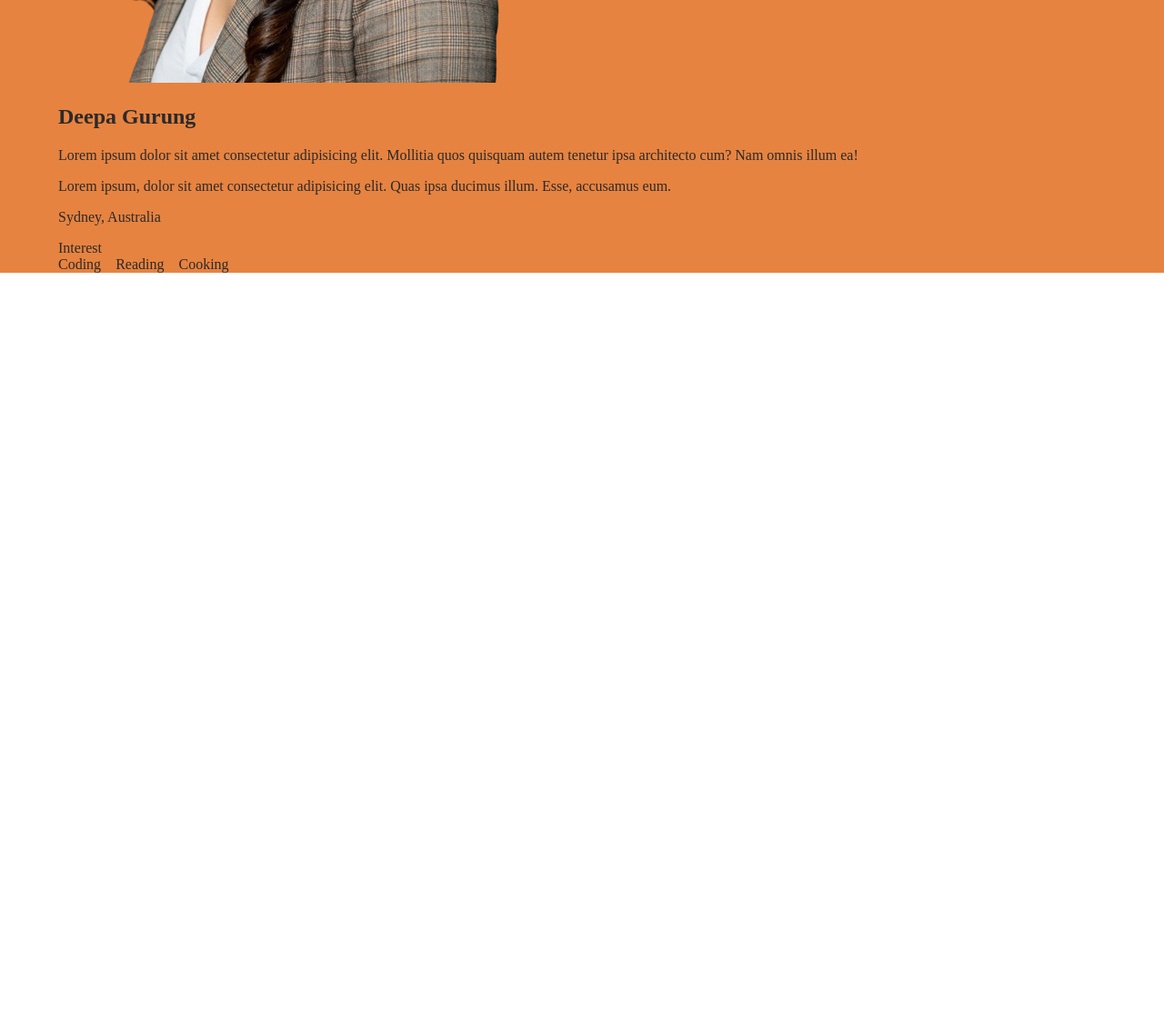
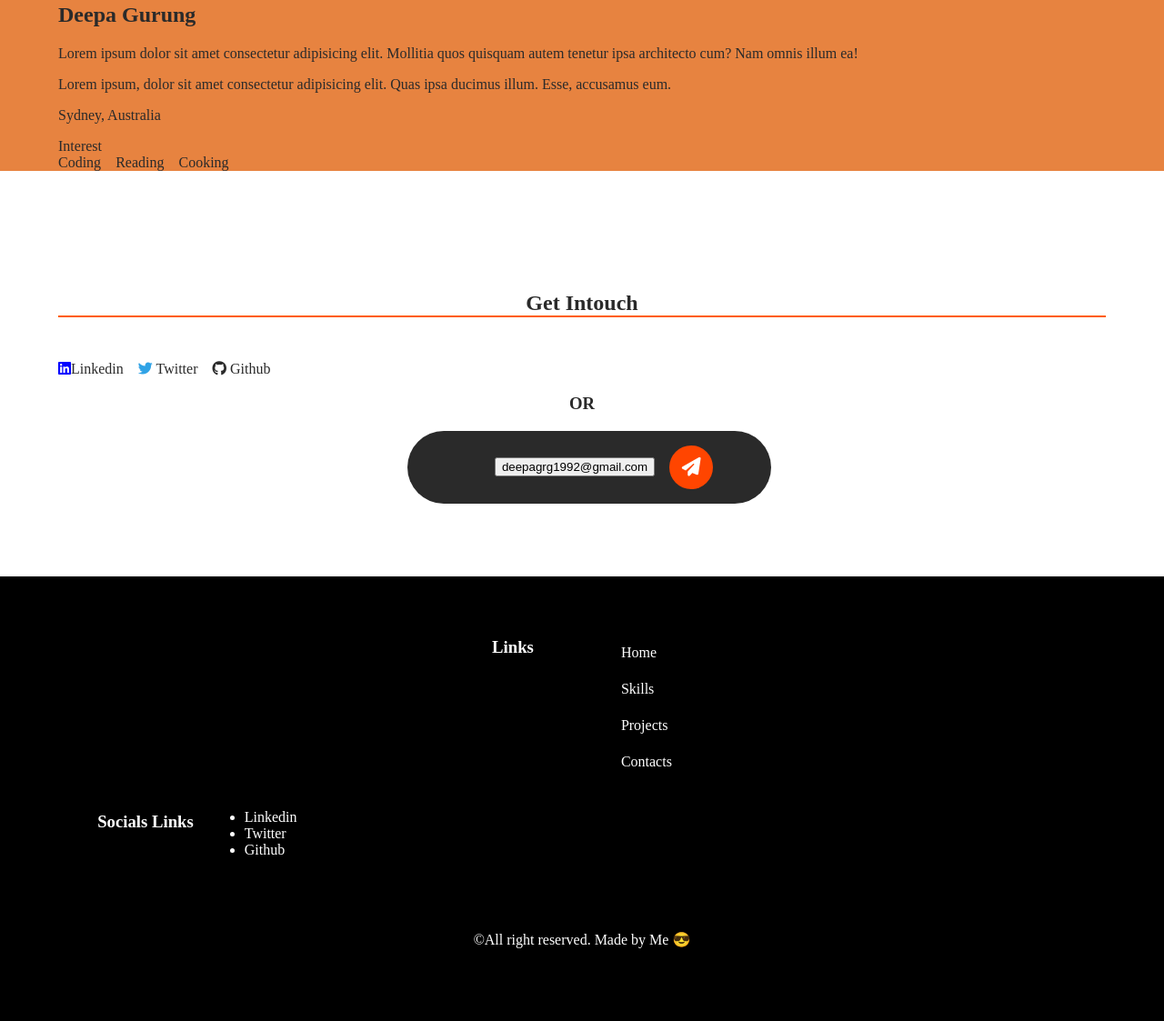
Before and after one commit to Deepagrg/My-Portfolio-, a plain HTML site: page index.html in a window 1280 px wide. Shown: the part 2896-4019 px from the top of the page at 91% size. Before the commit the page ends 3196 px from the top, so only its background shows below. Drawn offline with Linux system fonts and the light colour scheme.

Commit message:
first commit

```diff
--- a/index.html
+++ b/index.html
@@ -30,11 +30,11 @@
 
           <div class="menu">
             <ul class="flex navigation">
-              <li><a href="">Home</a></li>
-              <li><a href="">Skills</a></li>
-              <li><a href="">Projects</a></li>
-              <li><a href="">About</a></li>
-              <li><a href="">Contact</a></li>
+              <li><a href="#Home">Home</a></li>
+              <li><a href="#Skills">Skills</a></li>
+              <li><a href="#Projects">Projects</a></li>
+              <li><a href="$About">About</a></li>
+              <li><a href="#Contact">Contact</a></li>
             </ul>
           </div>
         </div>
@@ -242,7 +242,74 @@
 
       <!--contact me-->
 
+      <section class="container Contact" id="Contact">
+        <h2 class="title"><span>Get Intouch</span></h2>
+        <div class="Social flex">
+          <a href="https://www.linkedin.com/in/deepa-gurung/" target="_blank">
+            <i class="fa-brands fa-linkedin" style="color: blue"></i
+            ><span>Linkedin</span>
+          </a>
+          <a href="">
+            <i
+              class="fa-brands fa-twitter"
+              style="color: rgb(48, 163, 230)"
+            ></i>
+            <span>Twitter</span></a
+          >
+          <a href="">
+            <i class="fa-brands fa-github"></i> <span>Github</span>
+          </a>
+        </div>
+
+        <h3>OR</h3>
+
+        <a href="">
+          <div class="email-section flex">
+            <div class="email flex">
+              <a href="mailto: deepagrg1992@gmail.com" download=""></a>
+
+              <button>deepagrg1992@gmail.com</button>
+              <div class="send flex">
+                <i class="fa-solid fa-paper-plane"></i>
+              </div>
+            </div>
+          </div>
+        </a>
+      </section>
+
       <!--footer-->
+
+      <footer class="footer">
+        <div class="container">
+          <div class="top flex">
+            <h3>Links</h3>
+
+            <ul>
+              <li><a href="">Home</a></li>
+              <li><a href="">Skills</a></li>
+              <li><a href="">Projects</a></li>
+              <li><a href="">Contacts</a></li>
+            </ul>
+          </div>
+
+          <div class="socials flex">
+            <h3>Socials Links</h3>
+            <ul>
+              <li><a href="">Linkedin</a></li>
+              <li><a href="">Twitter</a></li>
+              <li><a href="">Github</a></li>
+            </ul>
+          </div>
+
+          <div class="bottom">&copy;All right reserved. Made by Me 😎</div>
+        </div>
+      </footer>
+
+      <a href="#home">
+        <div class="go-up flex">
+          <i class="fa-solid fa-angle-up"></i>
+        </div>
+      </a>
     </div>
   </body>
 </html>
--- a/style.css
+++ b/style.css
@@ -1,3 +1,7 @@
+html {
+  scroll-behavior: smooth;
+}
+
 * {
   box-sizing: border-box;
 }
@@ -275,7 +279,7 @@ header {
 
 .about {
   background: rgb(231, 131, 64);
-  padding-top: 7rem;
+  padding-top: 7rem 0;
 }
 
 .about-content {
@@ -317,3 +321,116 @@ header {
   cursor: pointer;
   background: grey;
 }
+
+/*----- contact me section-----*/
+
+.Contact {
+  padding-top: 7rem;
+  /* margin-top: 3rem; */
+
+  text-align: center;
+  margin-bottom: 5rem;
+}
+
+.contact .section {
+  justify-content: space space-around;
+  margin: 5rem;
+}
+
+.contact .section i {
+  font-size: 5rem;
+}
+
+.email-section {
+  justify-content: center;
+}
+
+.email {
+  background-color: var(--border-color);
+  color: var(--body-bg);
+  padding: 1rem 2rem;
+  width: 400px;
+  border-radius: 100px;
+  border-color: var(--body-bg);
+  justify-content: center;
+  align-items: center;
+  font-size: 1.3rem;
+}
+
+.email .send {
+  background: orangered;
+  color: white;
+  width: 3rem;
+  height: 3rem;
+  border-radius: 50%;
+  justify-content: center;
+  align-items: center;
+}
+
+/*----- footer section -----*/
+.footer {
+  background: black;
+  color: white;
+  padding: 3rem;
+}
+
+.footer .top {
+  justify-content: center;
+  gap: 6rem;
+}
+
+.footer .top ul {
+  list-style: none;
+  padding-left: 0;
+  line-height: 2.5rem;
+}
+
+.footer .bottom {
+  text-align: center;
+  margin-top: 2rem;
+  padding: 2rem;
+  background: black;
+}
+/* goup button */
+.go-up {
+  width: 3rem;
+  height: 3rem;
+  border-radius: 50%;
+  background: var(--color-orange);
+
+  position: fixed;
+  bottom: 20px;
+  right: 20px;
+
+  font-size: 2rem;
+  justify-content: center;
+  align-items: center;
+}
+
+@media (max-width: 768px) {
+  .hero {
+    text-align: center;
+    display: grid;
+    gap: 3rem;
+    padding-bottom: 2rem;
+    grid-template-areas:
+      "right"
+      "left";
+  }
+
+  .right img {
+    width: 100%;
+  }
+
+  .banner {
+    flex-direction: column;
+
+    justify-content: center;
+    align-items: center;
+  }
+
+  .about-content {
+    flex-direction: column;
+    align-items: center;
+  }
+}
```
